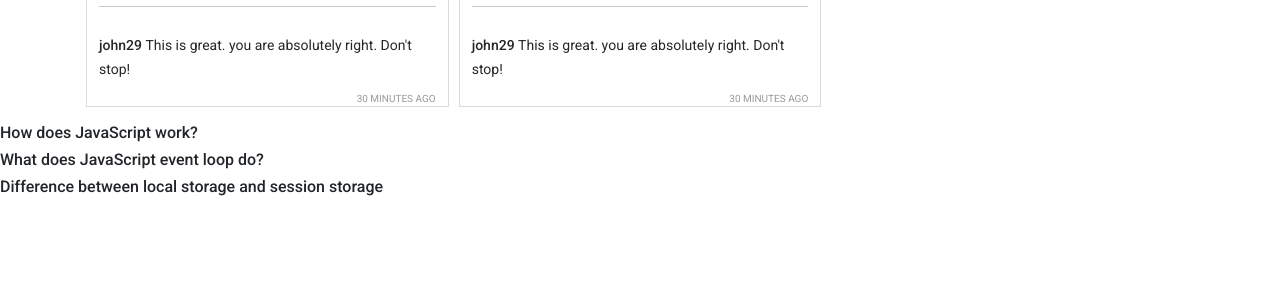
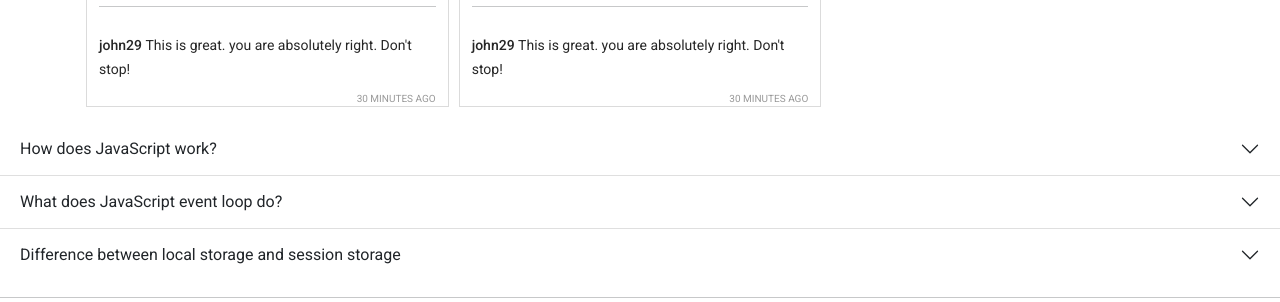
Before and after one commit to hossain101199/-insta-shohor, a plain HTML site: page index.html in a window 1280 px wide. Shown: the part 1425-1727 px from the top of the page. Before the commit the page ends 1630 px from the top, so only its background shows below. Drawn offline with nearby package versions, Linux system fonts and the light colour scheme.

Commit message:
almost done

```diff
--- a/index.html
+++ b/index.html
@@ -13,7 +13,8 @@
             integrity="sha384-1BmE4kWBq78iYhFldvKuhfTAU6auU8tT94WrHftjDbrCEXSU1oBoqyl2QvZ6jIW3"
             crossorigin="anonymous"
         />
-
+<!--  -->
+<link href="https://cdn.jsdelivr.net/npm/bootstrap@5.1.3/dist/css/bootstrap.min.css" rel="stylesheet" integrity="sha384-1BmE4kWBq78iYhFldvKuhfTAU6auU8tT94WrHftjDbrCEXSU1oBoqyl2QvZ6jIW3" crossorigin="anonymous">
         <!-- google Montserrat  font  -->
         <link rel="preconnect" href="https://fonts.googleapis.com" />
         <link rel="preconnect" href="https://fonts.gstatic.com" crossorigin />
@@ -78,21 +79,42 @@
             </div>
         </main>
         <section>
-            <div>
-                <h6>How does JavaScript work?</h6>
-
+            <div class="accordion accordion-flush" id="accordionFlushExample">
+            <div class="accordion-item">
+              <h2 class="accordion-header" id="flush-headingOne">
+                <button class="accordion-button collapsed" type="button" data-bs-toggle="collapse" data-bs-target="#flush-collapseOne" aria-expanded="false" aria-controls="flush-collapseOne">
+                    How does JavaScript work?
+                </button>
+              </h2>
+              <div id="flush-collapseOne" class="accordion-collapse collapse" aria-labelledby="flush-headingOne" data-bs-parent="#accordionFlushExample">
+                <div class="accordion-body">JavaScript is an interpreted programming language, not a compiled language. It's also known as a web page scripting language. JavaScript can be used to create both client-side and server-side applications. JavaScript's inner workings are more akin to a dynamically typed, interpreted language. The JavaScript code is read by a browser interpreter, which analyzes and executes each line. Just-In-Time (JIT) compilation is a mechanism used by more contemporary browsers. Just before it runs, this command converts JavaScript to executable bytecode.</div>
+              </div>
             </div>
-            <div>
-                <h6>What does JavaScript event loop do?</h6>
-
+            <div class="accordion-item">
+              <h2 class="accordion-header" id="flush-headingTwo">
+                <button class="accordion-button collapsed" type="button" data-bs-toggle="collapse" data-bs-target="#flush-collapseTwo" aria-expanded="false" aria-controls="flush-collapseTwo">
+                    What does JavaScript event loop do?
+                </button>
+              </h2>
+              <div id="flush-collapseTwo" class="accordion-collapse collapse" aria-labelledby="flush-headingTwo" data-bs-parent="#accordionFlushExample">
+                <div class="accordion-body">The runtime model of JavaScript is based on an event loop, which executes the code, collects and processes events, and performs queued sub-tasks. This model differs significantly from models written in other languages such as C and Java.</div>
+              </div>
             </div>
-            <div>
-                <h6>Difference between local storage and session storage</h6>
-
+            <div class="accordion-item">
+              <h2 class="accordion-header" id="flush-headingThree">
+                <button class="accordion-button collapsed" type="button" data-bs-toggle="collapse" data-bs-target="#flush-collapseThree" aria-expanded="false" aria-controls="flush-collapseThree">
+                    Difference between local storage and session storage
+                </button>
+              </h2>
+              <div id="flush-collapseThree" class="accordion-collapse collapse" aria-labelledby="flush-headingThree" data-bs-parent="#accordionFlushExample">
+                <div class="accordion-body">The distinction between sessionStorage and localStorage is that data in localStorage does not expire, whereas data in sessionStorage is removed when the page session expires. When a document is loaded in a browser tab, a new page session is established and allocated to that tab.</div>
+              </div>
             </div>
+          </div>
         </section>
-        <footer></footer>
-
+        <footer><hr></footer>
+<!--  -->
+<script src="https://cdn.jsdelivr.net/npm/bootstrap@5.1.3/dist/js/bootstrap.bundle.min.js" integrity="sha384-ka7Sk0Gln4gmtz2MlQnikT1wXgYsOg+OMhuP+IlRH9sENBO0LRn5q+8nbTov4+1p" crossorigin="anonymous"></script>
         <!-- add javascript  file  -->
         <script src="./js/app.js"></script>
     </body>
```
